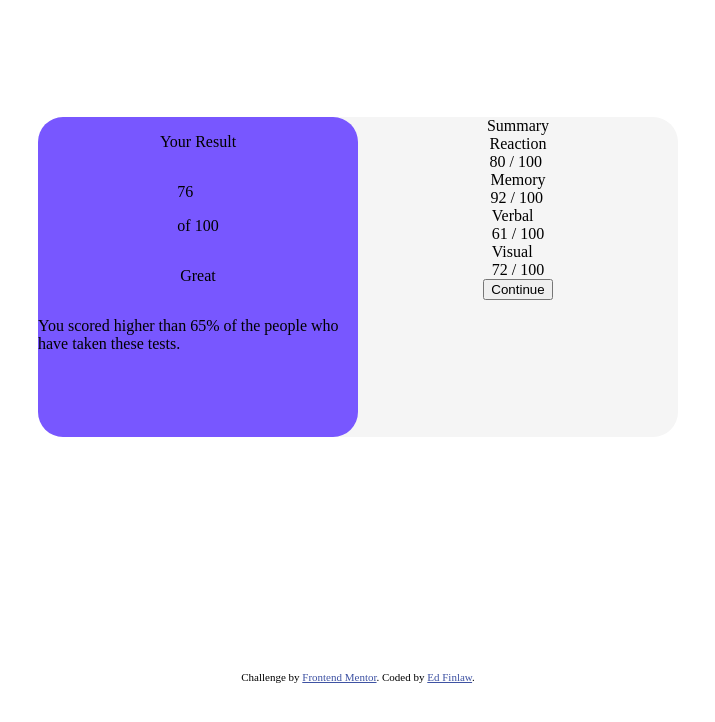
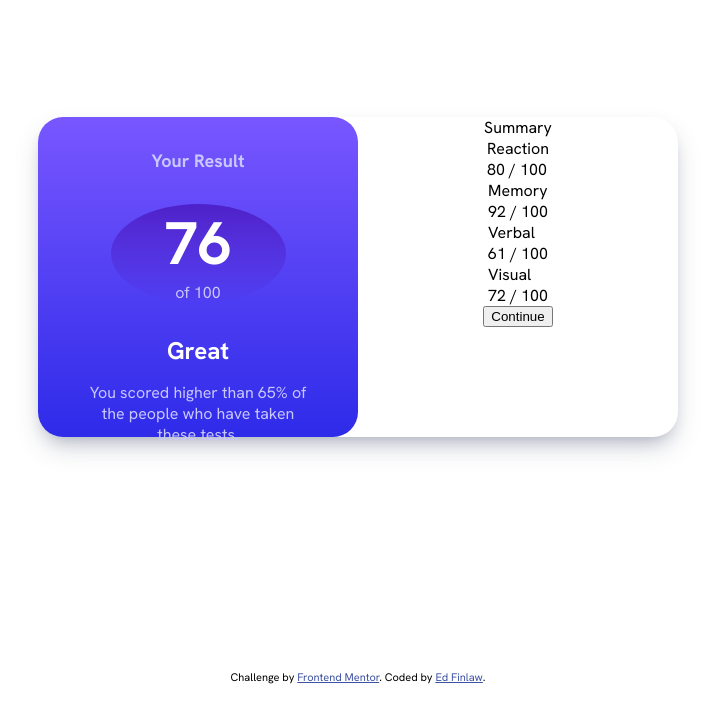
Before and after one commit to efinlaw/results-summary-component, a plain HTML site: page index.html in a window 1280 px wide. Shown: the whole page, without its empty margins (282-997 px from the left). Drawn offline with Linux system fonts and the light colour scheme.

Commit message:
finished styling for results card

```diff
--- a/index.html
+++ b/index.html
@@ -11,13 +11,13 @@
 <body>
   <div class="card">
     <div class="resultCard">
-      <p>Your Result</p>
+      <div id="title">Your Result</div>
       <div class="circle">
-        <p id="one">76</p>
-        <p id="two">of 100</p>
+        <div id="one">76</div>
+        <div id="two">of 100</div>
       </div>
-      <p>Great</p>
-      <p>You scored higher than 65% of the people who have taken these tests.</p>
+      <div id="rating">Great</div>
+      <p id="percentile">You scored higher than 65% of the people who have taken these tests.</p>
     </div>
     <div class="summaryCard">
       <div id="title">Summary</div>
--- a/style.css
+++ b/style.css
@@ -1,9 +1,32 @@
+@font-face {
+    font-family: 'HankenGrotesk';
+    src: url('./assets/fonts/HankenGrotesk-VariableFont_wght.ttf');
+}
+
+:root {
+    --light-red: hsl(0, 100%, 67%);
+    --orangey-yellow: hsl(39, 100%, 56%);
+    --green-teal: hsl(166, 100%, 37%);
+    --cobalt-blue: hsl(234, 85%, 45%);
+
+    --light-slate-blue: hsl(252, 100%, 67%);
+    --light-royal-blue: hsl(241, 81%, 54%);
+    --violet-blue: hsla(256, 72%, 46%, 1);
+    --persian-blue: hsla(241, 72%, 46%, 0);
+
+    --white: hsl(0, 0%, 100%);
+    --pale-blue: hsl(221, 100%, 96%);
+    --light-lavender: hsl(241, 100%, 89%);
+    --dark-gray-blue: hsl(224, 30%, 27%);
+}
+
 * {
       box-sizing: border-box;
     }
 
     html {
       height: 100%;
+      font-family: 'HankenGrotesk';
     }
 
     body {
@@ -15,9 +38,11 @@
 
     .card {
       display: flex;
+      min-height: 100px;
       border-radius: 25px;
       height: 40vh;
-      background-color: #f5f5f5;
+      background-color: var(--white);
+      box-shadow: hsl(224, 30%, 27%, .25) 0px 13px 27px -5px, hsl(224, 30%, 27%, .3) 0px 8px 16px -8px;
     }
 
     .resultCard {
@@ -25,8 +50,52 @@
       display: flex;
       flex-direction: column;
       align-items: center;
-      background-color: hsl(252, 100%, 67%);
+      background: linear-gradient(var(--light-slate-blue), var(--light-royal-blue));
       border-radius: 25px;
+    }
+
+    .resultCard #title {
+        color: var(--light-lavender);
+        font-size: 18px;
+        font-weight: bold;
+        margin-top: 10%;
+        margin-bottom: 10%;
+    }
+
+    .resultCard .circle {
+        display: flex;
+        flex-direction: column;
+        align-items: center;
+        justify-content: center;
+        border-radius: 50%;
+        width: 175px;
+        height: 175px;
+        background: linear-gradient(var(--violet-blue), var(--persian-blue));
+    }
+
+    .resultCard .circle #one {
+        color: var(--white);
+        font-family:;
+        font-size: 60px;
+        font-weight: bolder;
+    }
+
+    .resultCard .circle #two {
+        color: var(--light-lavender);
+    }
+
+    .resultCard #rating {
+        color: var(--white);
+        font-size: 24px;
+        font-weight: bold;
+        margin-top: 10%;
+    }
+
+    .resultCard #percentile {
+        color: var(--light-lavender);
+        text-align: center;
+        margin-left: 50px;
+        margin-right: 50px;
     }
 
     .summaryCard {
```
